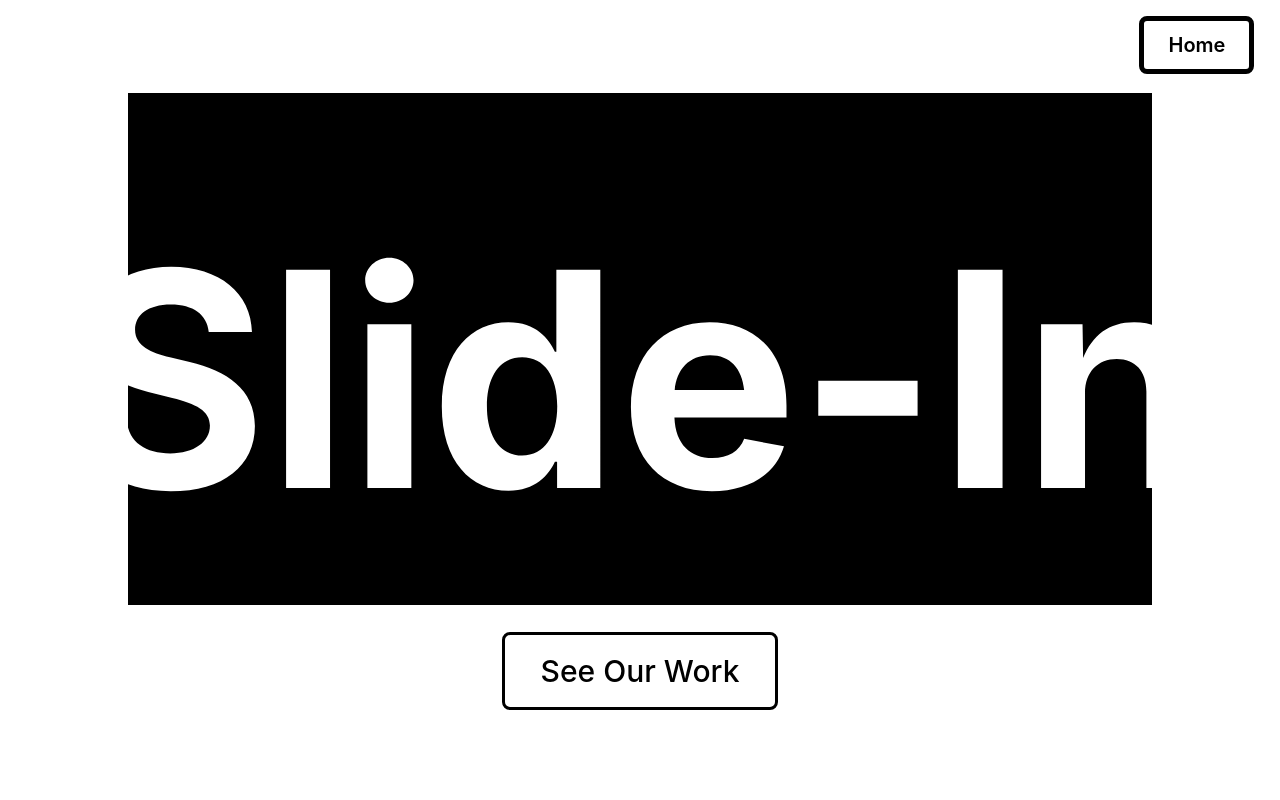
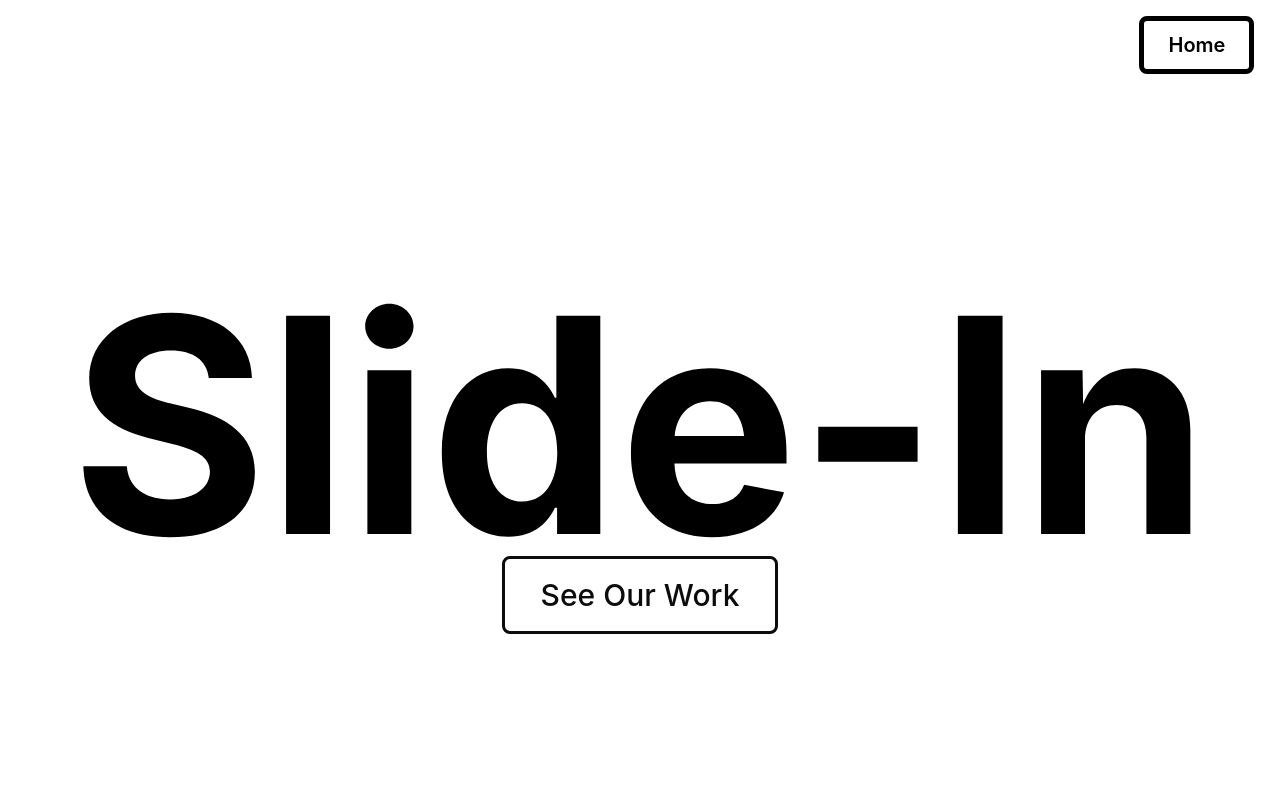
Before and after one commit to mjchin1/WebPageSamples, a React (Vite) app in the folder client/: page /sldn in a window 1280 px wide. Shown: the top 800 px of the page. Built offline with nearby package versions, Linux system fonts and the light colour scheme; a web font is replaced by a local one.

Commit message:
working on slide-in animations

```diff
--- a/client/src/Components/SlideIn.jsx
+++ b/client/src/Components/SlideIn.jsx
@@ -19,12 +19,11 @@ export default function SlideIn() {
     <div className="sldnPageContent">
 
     <div className="sldnContentBlock1">
-
       <div className="slidingDivs">
         <h1 className="sldnHeader">Slide-In</h1>
         <div className="sldnDiv1"></div>
         <div className="sldnDiv2"></div>
-      </div> <br/>
+      </div>
       <button className="sldnHomeButton" onClick={scroll}>See Our Work</button>
 
 
--- a/client/src/index.css
+++ b/client/src/index.css
@@ -1681,19 +1681,26 @@ font-weight: 600;
  margin-top: 0;
  font-size: 300px;
  position: absolute;
- top: 30vh;
  right: 0;
  left: 0;
  margin: 0 auto;
  color: white;
  z-index: 10;
- margin-top: -2vw;
+ /* margin-top: -2vw; */
+ animation: fadeToBlack 3s;
+ animation-fill-mode: forwards;
+ animation-delay: 3s;
 }
 
 .sldnHomeButton {
-  font-size: 30px;
+  font-size:30px;
   background-color: white;
-  border: solid;
+  color: white;
+  border: solid;
+  margin-top: -10vw;
+  animation: fadeToBlack 3s;
+  animation-delay: 4s;
+  animation-fill-mode: forwards;
 }
 
 .sldnBackButton {
@@ -1720,8 +1727,10 @@ font-weight: 600;
   color: black;
   height: 40vw;
   background-color: black;
-  animation: slideToPlaceRight 3s;
+  animation: slideToPlaceRight 3s, imageDisappear 3s;
+  animation-delay: 0s, 1s;
   /* animation: slideInSlideOutRight 5s; */
+  animation-fill-mode: forwards;
 }
 
 .sldnDiv2 {
@@ -1729,8 +1738,10 @@ font-weight: 600;
   color: black;
   height: 40vw;
   background-color: black;
-  animation: slideToPlaceLeft 3s;
+  animation: slideToPlaceLeft 3s, imageDisappear 3s;
+  animation-delay: 0s, 1s;
   /* animation: slideInSlideOutLeft 5s; */
+  animation-fill-mode: forwards;
 }
 
 .sldnContentBlock1 {
@@ -1764,6 +1775,7 @@ font-weight: 600;
   justify-content: center;
   align-items: center;
 }
+
 
 .sldnImageBlock {
   border: solid;
```
